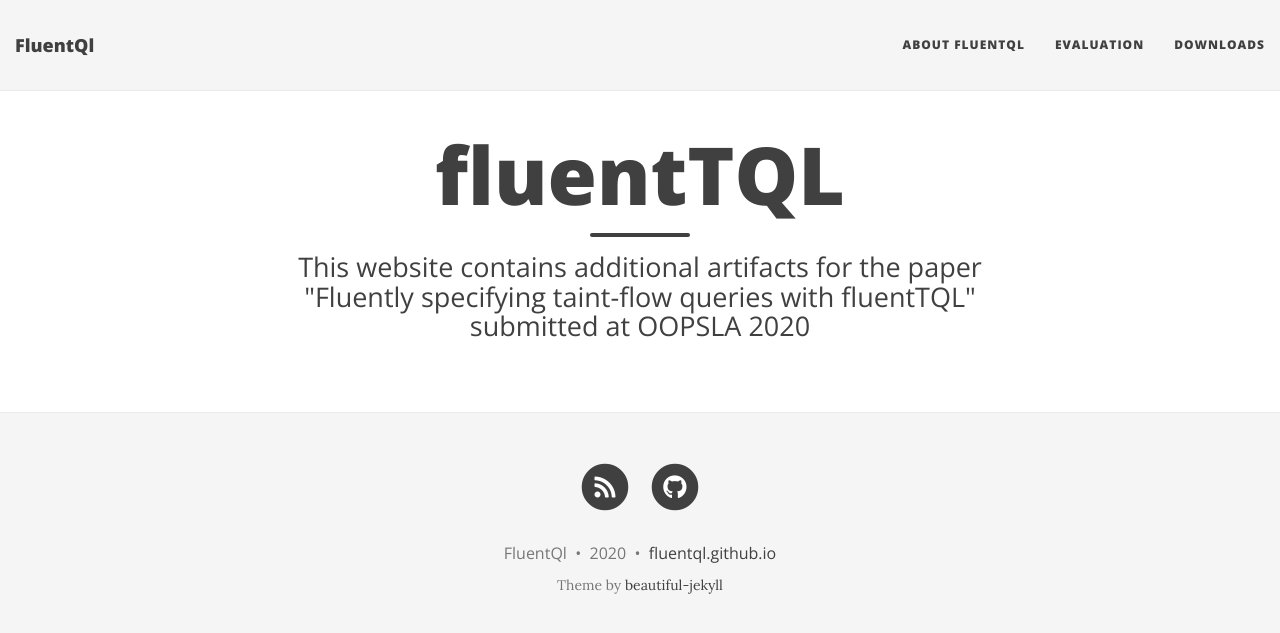
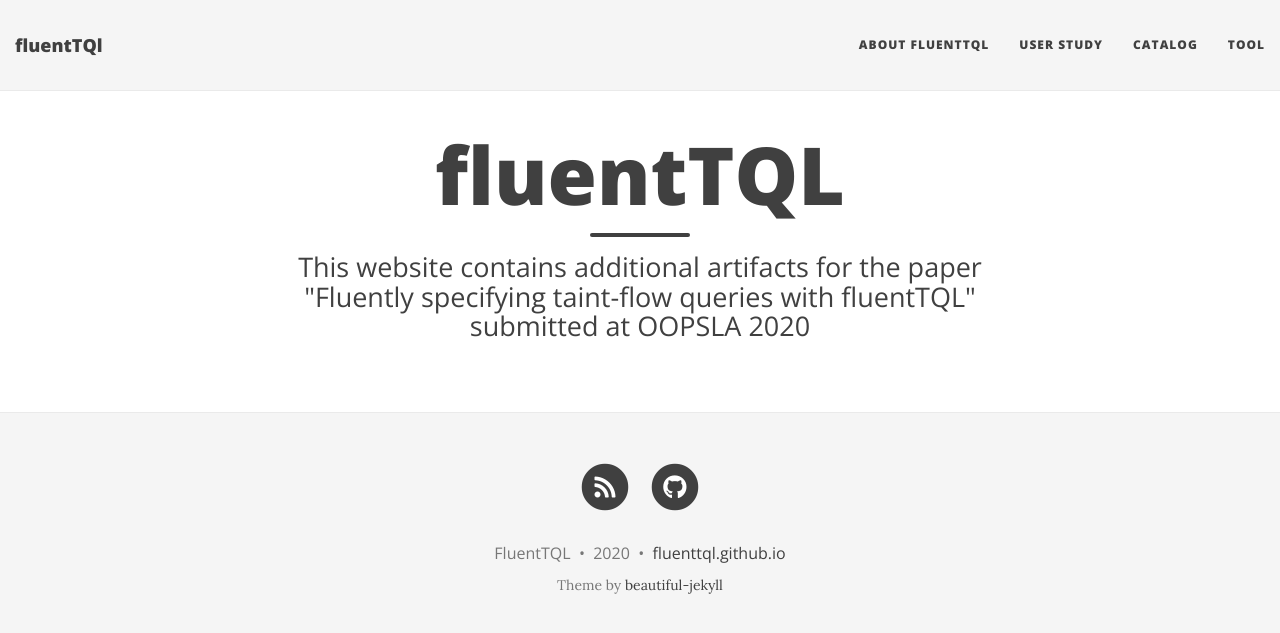
Before and after one commit to fluenttql/fluenttql.github.io, a Jekyll site: the page built from index.html, in a window 1280 px wide. Shown: the top 633 px of the page. Built offline with Jekyll 4.4.1, drawn with Linux system fonts in a browser that asks for light colours; nearby versions of some CDN libraries; the list of posts is cut into pages by our own code.

Commit message:
config update

```diff
--- a/_config.yml
+++ b/_config.yml
@@ -1,10 +1,10 @@
 # --- General options --- #
 
 # Name of website
-title: FluentQl
+title: fluentTQl
 
 # Short description of your site
-description: A virtual proof that I'm awesome
+description: Fluently specifying taint-flow queries with fluentTQL
 
 # --- Local development options ---
 # If your website is hosted locally rather than on GitHub, then you need to uncomment the next two parameters to set the url and baseurl
@@ -20,9 +20,11 @@ description: A virtual proof that I'm awesome
 
 # List of links in the navigation bar
 navbar-links:
-  About FluentQl: "about-fluentql"
-  Evaluation: "evaluation"
-  Downloads: "downloads"
+  About fluentTQL: "about-fluentql"
+  User study: "user-study"
+  Catalog: "catalog"
+  Tool: "tool"
+
 
 # Image to show in the navigation bar - image must be a square (width = height)
 # Remove this parameter if you don't want an image in the navbar
@@ -58,7 +60,7 @@ footer-link-col: "#404040"
 # Change all these values or delete the ones you don't want.
 # Important: you must keep the "name" parameter, everything else you can remove
 author:
-  name: FluentQl
+  name: FluentTQL
 
 # Select your active Social Network Links.
 # Uncomment the links you want to show in the footer and add your information to each link.
@@ -68,7 +70,7 @@ social-network-links:
   rss: false
 #  email: "someone@example.com"
 #  facebook: deanattali
-  github: fluentql
+  github: fluenttql
 #  twitter: daattali
 #  reddit: yourname
 #  linkedin: daattali
@@ -91,7 +93,7 @@ share-links-active:
 
 # How to display the link to the website in the footer
 # Remove this if you don't want a link in the footer
-url-pretty: "fluentql.github.io"  # eg. "deanattali.com/beautiful-jekyll"
+url-pretty: "fluenttql.github.io"  # eg. "deanattali.com/beautiful-jekyll"
 
 # --- Web Statistics Section --- #
 
```
